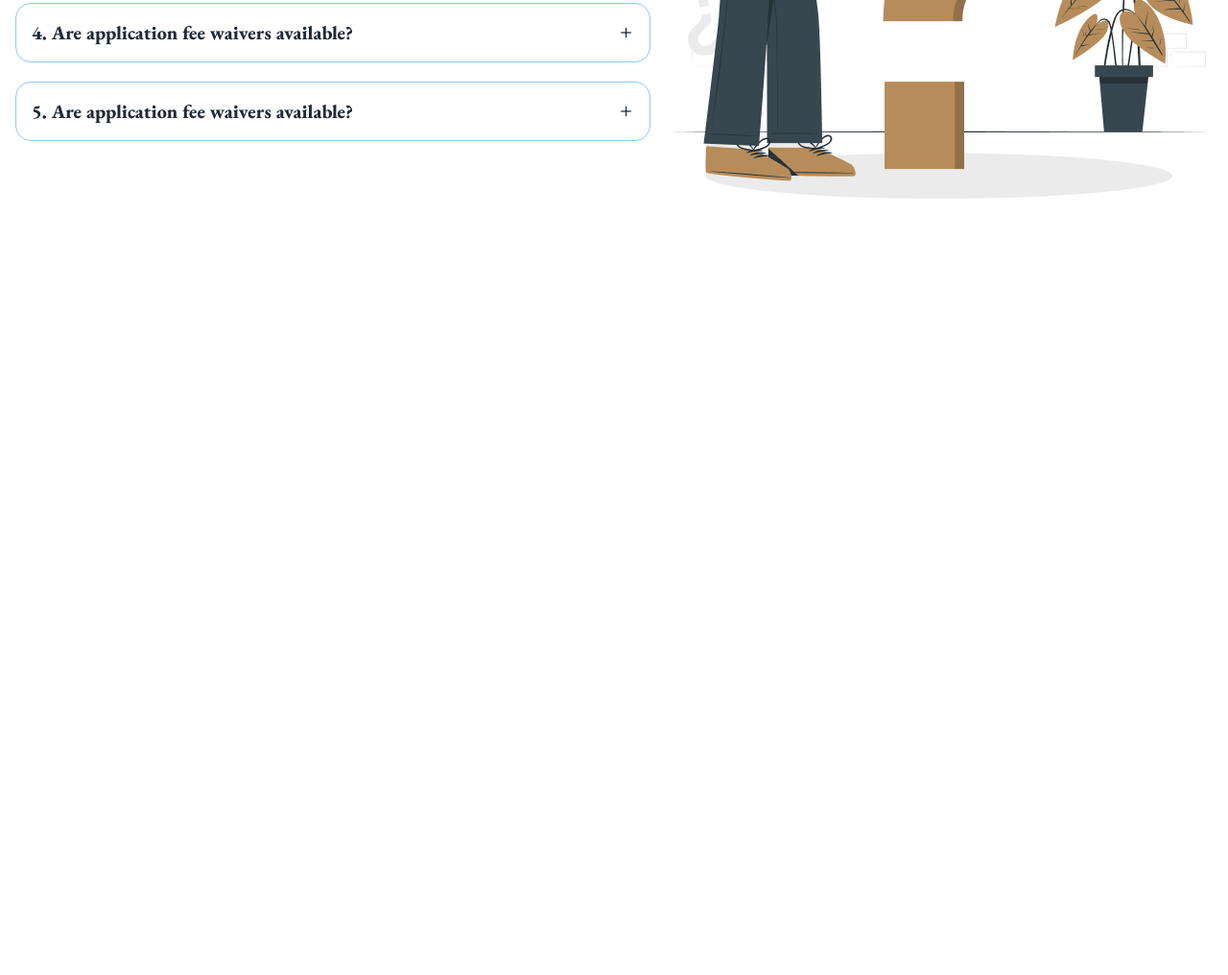
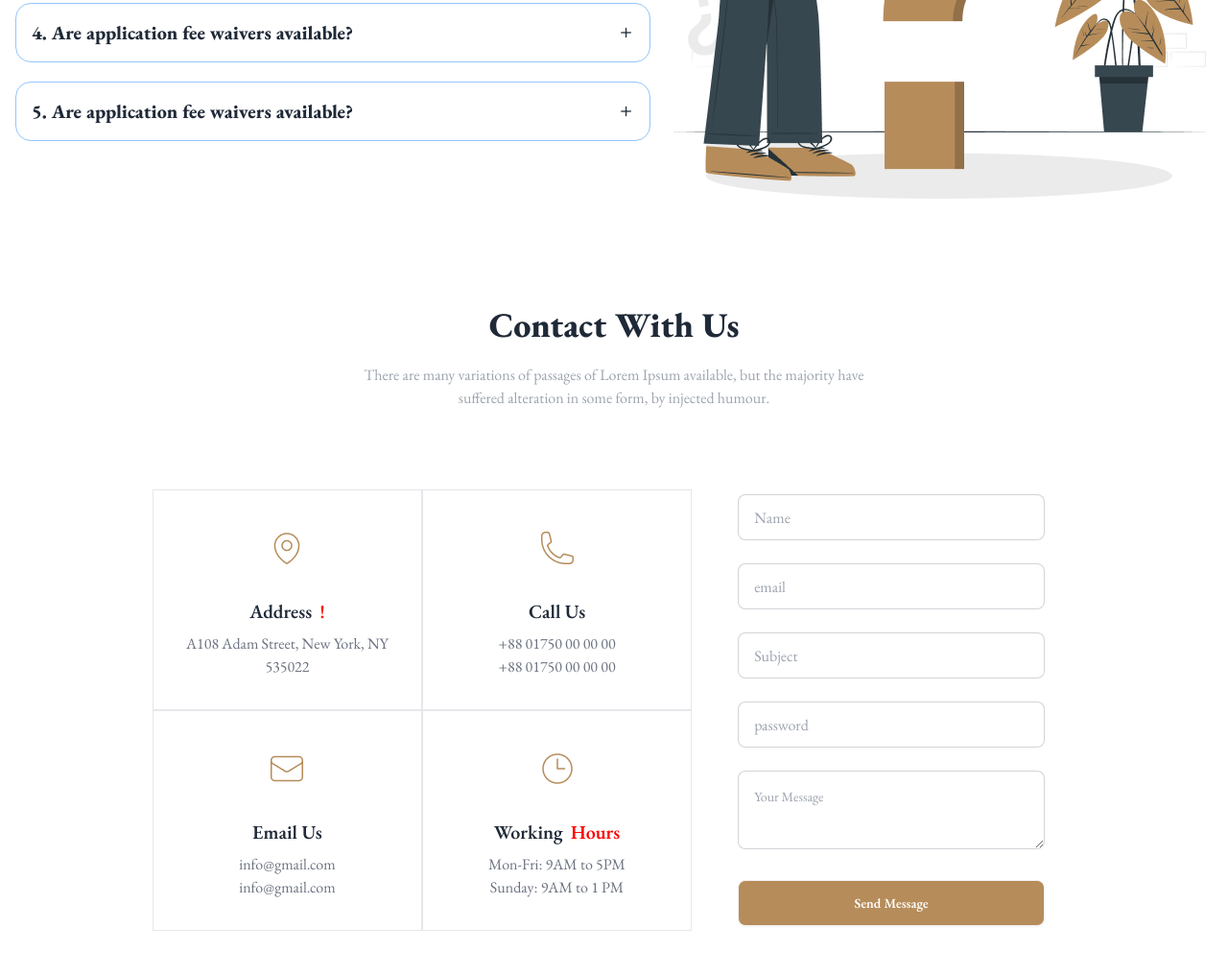
Before and after one commit to Pritomvai420/leg-al-solution, a plain HTML site: page index.html in a window 1280 px wide. Shown: the part 2842-3858 px from the top of the page at 96% size. Before the commit the page ends 3161 px from the top, so only its background shows below. Drawn offline with nearby package versions, Linux system fonts and the light colour scheme.

Commit message:
added contrct with us section

```diff
--- a/index.html
+++ b/index.html
@@ -219,7 +219,7 @@
             <h1 class="text-4xl font-extrabold text-center">What <span class="text-btn-colour">Our</span> Client Say</h1>
             <p class="text-gray-400 mt-5 mb-10 text-center">There are many variations of passages of Lorem Ipsum available, but the majority have <br> suffered alteration in some form, by injected humour.</p>
             <!-- slider -->
-             <div class="carousel w-auto mx-5 md:mx-auto ">
+             <div class="carousel w-auto mx-5 md:mx-auto overflow-hidden">
               <!-- slider-1 -->
   <div id="slide1" class="carousel-item relative w-full lg:h-[500px] ">
     <img
@@ -349,6 +349,101 @@
 </div>
 
   </section>
+  <!-- contract section -->
+   <section class="my-24">
+    <h1 class="text-4xl font-extrabold text-center">Contact With Us</h1>
+    <p class="text-gray-400 text-center mt-5 mb-10">There are many variations of passages of Lorem Ipsum available, but the majority have <br> suffered alteration in some form, by injected humour.</p>
+    <!-- contract login -->
+     <div class="hero">
+  <div class="hero-content flex-col  lg:flex-row">
+    <!-- card div-- -->
+     <div class="grid md:grid-cols-2 grid-cols-1">
+
+    <!-- card-1 -->
+      <div class="card border border-3 rounded-none">
+  <figure class="px-10 pt-10">
+    <img
+      src="images/location.png"
+      alt="Shoes"
+      class="rounded-xl" />
+  </figure>
+  <div class="card-body items-center text-center">
+    <h2 class="card-title">Address <span class="text-col-red">!</span></h2>
+    <p class="text-gray-500">A108 Adam Street,
+New York, NY 535022</p>
+
+  </div>
+</div>
+<!-- card-2 -->
+  <div class="card border border-3 rounded-none">
+  <figure class="px-10 pt-10">
+    <img
+      src="images/call.png"
+      alt="Shoes"
+      class="rounded-xl" />
+  </figure>
+  <div class="card-body items-center text-center">
+    <h2 class="card-title">Call Us</h2>
+    <p class="text-gray-500">+88 01750 00 00 00 <br>
++88 01750 00 00 00</p>
+
+  </div>
+</div>
+<!-- card-3 -->
+  <div class="card border border-3 rounded-none">
+  <figure class="px-10 pt-10">
+    <img
+      src="images/email.png"
+      alt="Shoes"
+      class="rounded-xl" />
+  </figure>
+  <div class="card-body items-center text-center">
+    <h2 class="card-title">Email Us </h2>
+    <p class="text-gray-500">info@gmail.com <br>
+info@gmail.com</p>
+
+  </div>
+</div>
+<!-- card-4 -->
+  <div class="card border border-3 rounded-none">
+  <figure class="px-10 pt-10">
+    <img
+      src="images/time.png"
+      alt="Shoes"
+      class="rounded-xl" />
+  </figure>
+  <div class="card-body items-center text-center">
+    <h2 class="card-title"> Working <span class="text-col-red">Hours</span></h2>
+    <p class="text-gray-500">Mon-Fri: 9AM to 5PM <br>
+Sunday: 9AM to 1 PM</p>
+
+  </div>
+</div>
+     </div>
+    <div class="card  w-full max-w-sm shrink-0">
+      <form class="card-body">
+        <div class="form-control">
+         <input type="text" placeholder="Name" name="" id="" class="input input-bordered required">
+         <br>
+          <input type="email" placeholder="email" class="input input-bordered" required />
+          <br>
+           <input type="text" placeholder="Subject" name="" id="" class="input input-bordered required">
+           <br>
+           <input type="password" placeholder="password" class="input input-bordered" required />
+           <br>
+           <textarea
+  placeholder="Your Message"class="textarea textarea-bordered textarea-md w-full max-w-xs"></textarea>
+        </div>
+
+           <div class="form-control mt-6">
+          <button class="btn bg-btn-colour text-white">Send Message</button>
+        </div>
+      </form>
+    </div>
+  </div>
+</div>
+
+   </section>
 
        </main>
        <!-- footer -->
```
